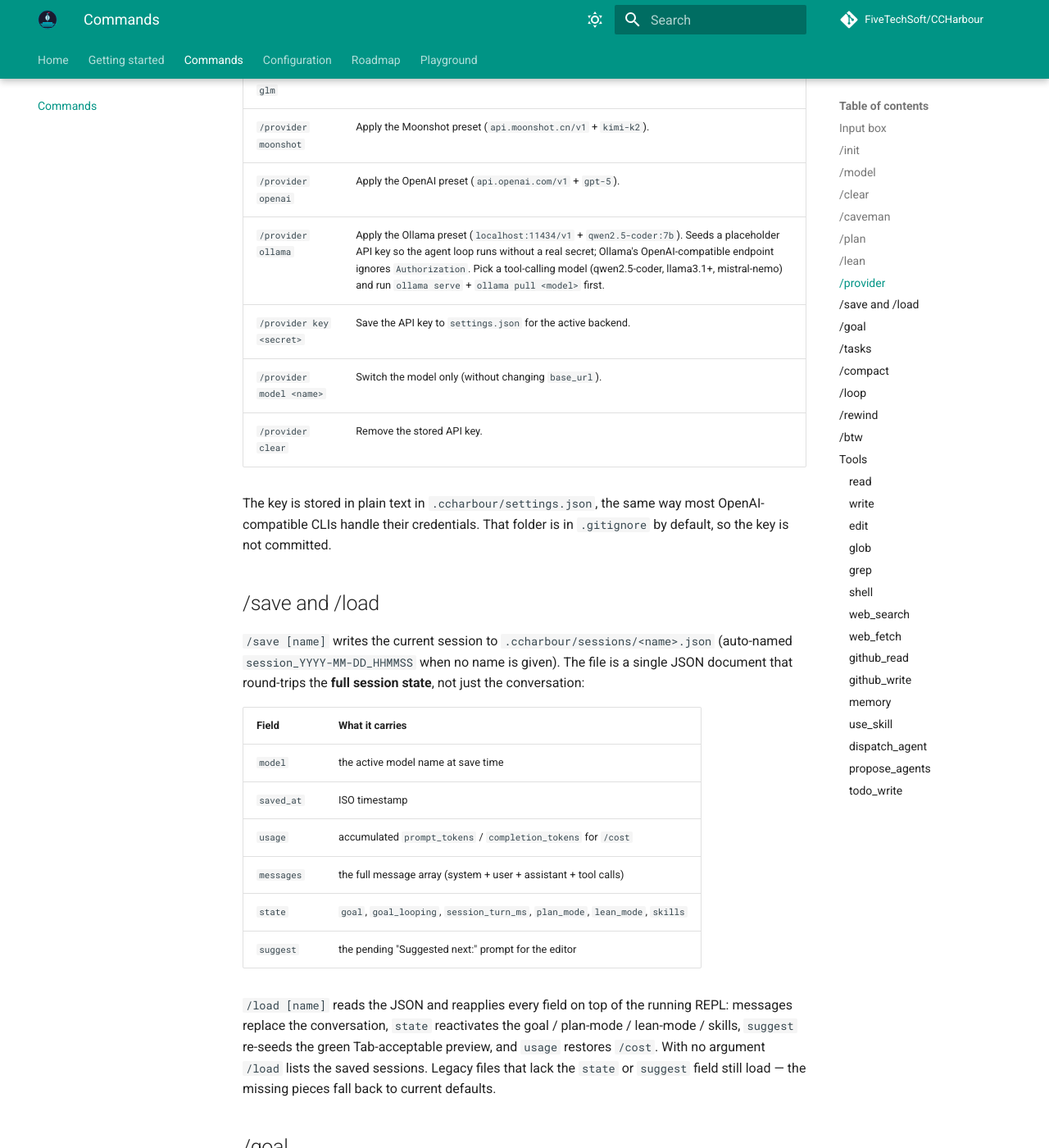
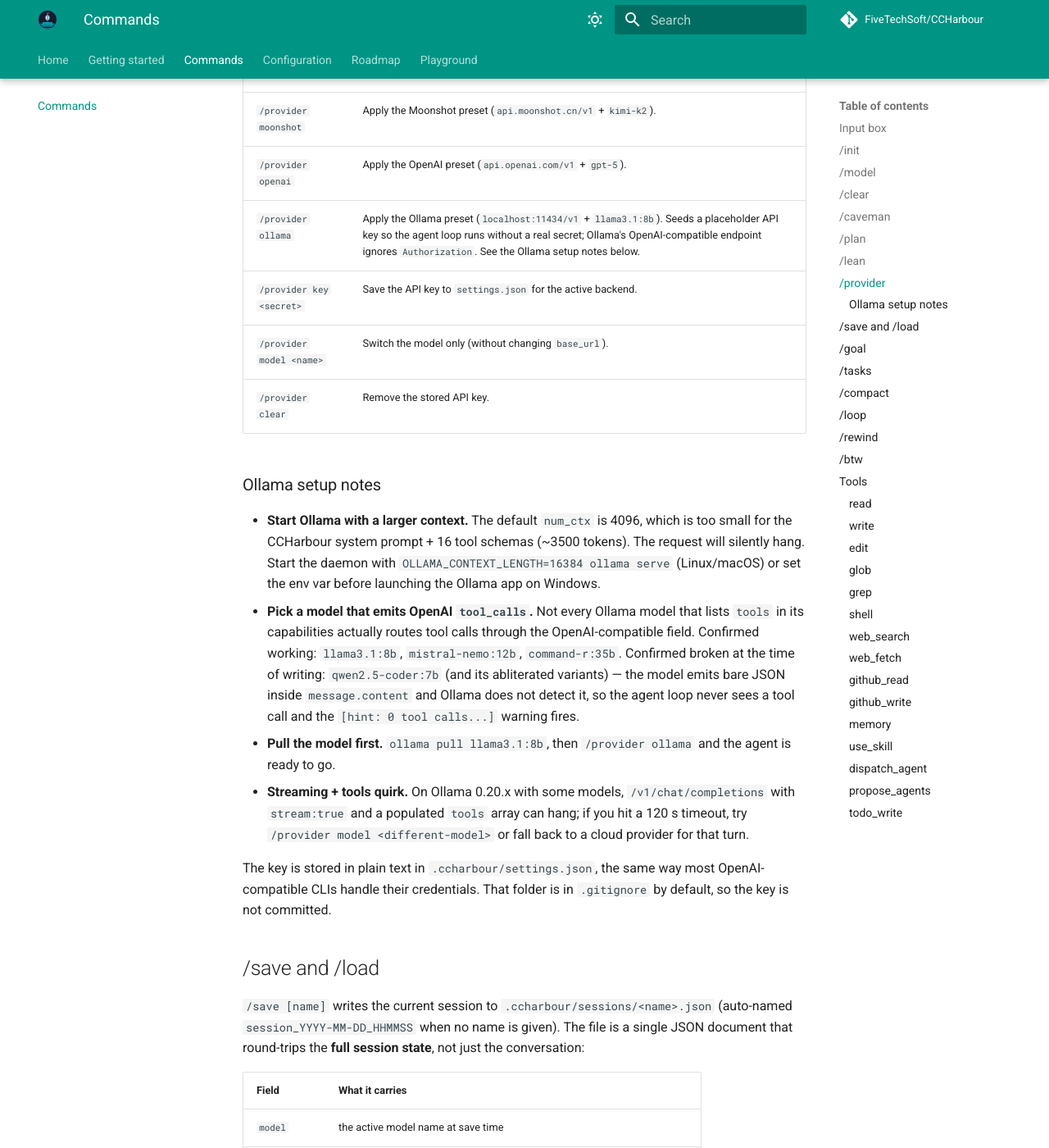
Before and after one commit to FiveTechSoft/CCHarbour, an MkDocs documentation site: the page built from pages/commands.md, in a window 1280 px wide and 1400 px high, scrolled down 4048 px. Shown: the whole window at 82% size. Built offline with MkDocs 1.6.1 and Material for MkDocs 9.7.7, drawn with Linux system fonts in a browser that asks for light colours; comment, search, counter and statistics services are not loaded.

Commit message:
release: v0.8.24 — Ollama preset default → llama3.1:8b + setup notes
Local testing of /provider ollama against ollama 0.20.4 surfaced
three real gotchas that v0.8.23 did not document:

1. The default num_ctx (4096) is too small for the CCHarbour
   system prompt + 16 tool schemas (~3500 tokens). The
   /v1/chat/completions request silently hangs and curl times
   out at 120 s. Start Ollama with OLLAMA_CONTEXT_LENGTH=16384.
2. qwen2.5-coder:7b (the previous preset default) does NOT
   route tool calls through OpenAI's tool_calls field -- the
   model emits bare JSON inside message.content and Ollama
   does not detect it. llama3.1:8b returns proper tool_calls
   from the same endpoint and works end-to-end with the agent
   loop. Same caveat for the abliterated qwen2.5-coder GGUFs.
3. Ollama 0.20.x can hang on /v1/chat/completions with
   stream:true and a populated tools array depending on the
   model.

The Ollama preset is updated accordingly:
- default model -> llama3.1:8b
- /provider list entry text updated
- applied-preset message rewritten with the three gotchas
- pages/commands.md gains an "Ollama setup notes" subsection

```diff
--- a/pages/commands.md
+++ b/pages/commands.md
@@ -138,10 +138,17 @@ how you set the backend at runtime.
 | `/provider glm` | Apply the GLM / Zhipu preset (`open.bigmodel.cn/api/paas/v4` + `glm-4.6`). |
 | `/provider moonshot` | Apply the Moonshot preset (`api.moonshot.cn/v1` + `kimi-k2`). |
 | `/provider openai` | Apply the OpenAI preset (`api.openai.com/v1` + `gpt-5`). |
-| `/provider ollama` | Apply the Ollama preset (`localhost:11434/v1` + `qwen2.5-coder:7b`). Seeds a placeholder API key so the agent loop runs without a real secret; Ollama's OpenAI-compatible endpoint ignores `Authorization`. Pick a tool-calling model (qwen2.5-coder, llama3.1+, mistral-nemo) and run `ollama serve` + `ollama pull <model>` first. |
+| `/provider ollama` | Apply the Ollama preset (`localhost:11434/v1` + `llama3.1:8b`). Seeds a placeholder API key so the agent loop runs without a real secret; Ollama's OpenAI-compatible endpoint ignores `Authorization`. See the Ollama setup notes below. |
 | `/provider key <secret>` | Save the API key to `settings.json` for the active backend. |
 | `/provider model <name>` | Switch the model only (without changing `base_url`). |
 | `/provider clear` | Remove the stored API key. |
+
+### Ollama setup notes
+
+- **Start Ollama with a larger context.** The default `num_ctx` is 4096, which is too small for the CCHarbour system prompt + 16 tool schemas (~3500 tokens). The request will silently hang. Start the daemon with `OLLAMA_CONTEXT_LENGTH=16384 ollama serve` (Linux/macOS) or set the env var before launching the Ollama app on Windows.
+- **Pick a model that emits OpenAI `tool_calls`.** Not every Ollama model that lists `tools` in its capabilities actually routes tool calls through the OpenAI-compatible field. Confirmed working: `llama3.1:8b`, `mistral-nemo:12b`, `command-r:35b`. Confirmed broken at the time of writing: `qwen2.5-coder:7b` (and its abliterated variants) — the model emits bare JSON inside `message.content` and Ollama does not detect it, so the agent loop never sees a tool call and the `[hint: 0 tool calls...]` warning fires.
+- **Pull the model first.** `ollama pull llama3.1:8b`, then `/provider ollama` and the agent is ready to go.
+- **Streaming + tools quirk.** On Ollama 0.20.x with some models, `/v1/chat/completions` with `stream:true` and a populated `tools` array can hang; if you hit a 120 s timeout, try `/provider model <different-model>` or fall back to a cloud provider for that turn.
 
 The key is stored in plain text in `.ccharbour/settings.json`, the same
 way most OpenAI-compatible CLIs handle their credentials. That folder is
```
Also changed, not shown: README.md (+19 -2 lines), releasenotes.md (+27 -2 lines), 2 other files.
